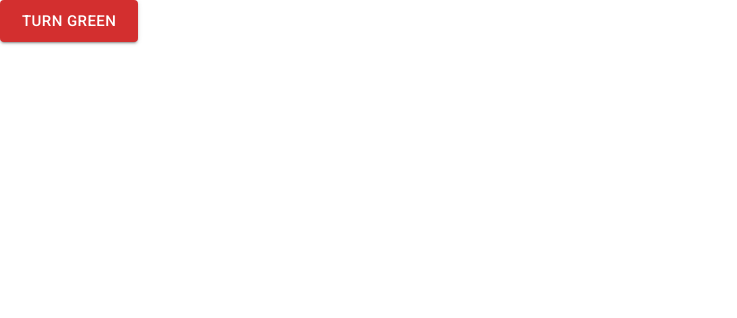
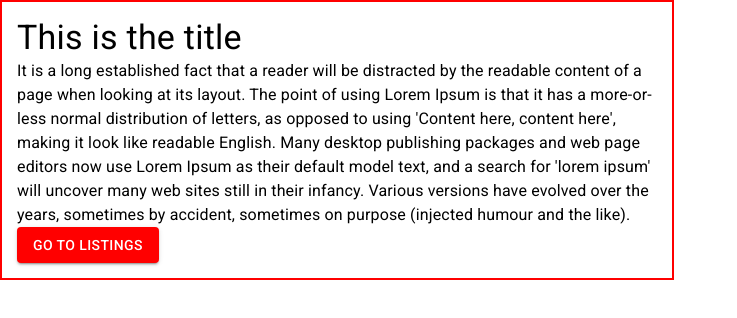
Before and after one commit to SergiyKochenko/Django-React-Build-a-Location-Based-Real-Estate-Website, a React (Create React App) app in the folder frontend/: page / in a window 1280 px wide. Shown: the top 318 px of the page, without its empty margins (0-737 px from the left). Built offline with nearby package versions, Linux system fonts and the light colour scheme.

Commit message:
Installed: npm install @mui/styles and Styling with Material UI

```diff
--- a/frontend/package.json
+++ b/frontend/package.json
@@ -6,6 +6,7 @@
     "@emotion/react": "^11.14.0",
     "@emotion/styled": "^11.14.0",
     "@mui/material": "^6.4.8",
+    "@mui/styles": "^6.4.8",
     "@testing-library/dom": "^10.4.0",
     "@testing-library/jest-dom": "^6.6.3",
     "@testing-library/react": "^16.2.0",
--- a/frontend/src/App.js
+++ b/frontend/src/App.js
@@ -1,5 +1,6 @@
 import { BrowserRouter, Route, Routes } from 'react-router-dom'
 import React from 'react'
+import { StyledEngineProvider } from '@mui/material/styles';
 
 // Components
 import Home from './Components/Home'
@@ -8,6 +9,7 @@
 
 function App () {
   return (
+    <StyledEngineProvider injectFirst>
     <BrowserRouter>
       <Routes>
         <Route path='/' element={<Home/>} />
@@ -15,6 +17,7 @@
         <Route path='/listings' element={<Listings/>} />
       </Routes>
     </BrowserRouter>
+    </StyledEngineProvider>
   )
 }
 
--- a/frontend/src/Components/Home.js
+++ b/frontend/src/Components/Home.js
@@ -1,17 +1,45 @@
 import React, { useState } from 'react'
 import { Link } from 'react-router-dom'
-import { Button } from '@mui/material'
+import { Button, Typography } from '@mui/material'
+import { makeStyles } from '@mui/styles';
+
+const useStyles = makeStyles({
+ divStyle: {
+   width: '50%',
+   border: "2px solid red",
+   padding: '15px'
+ },
+  btnStyle: {
+    backgroundColor: 'red',
+    color: 'white',
+    '&:hover': {
+      backgroundColor: 'green'
+    }
+  }
+})
 
 function Home () {
-  const [btnColor, setBtnColor] = useState('error')
+  const [btnColor, setBtnColor] = useState('error');
+  const classes = useStyles();
   return (
+    <>
+
+    <div className={classes.divStyle}>
+    <Typography variant='h4'>This is the title</Typography>
+    <Typography variant='body1'>
+      It is a long established fact that a reader will be distracted by the readable content of a page when looking at its layout. The point of using Lorem Ipsum is that it has a more-or-less normal distribution of letters, as opposed to using 'Content here, content here', making it look like readable English. Many desktop publishing packages and web page editors now use Lorem Ipsum as their default model text, and a search for 'lorem ipsum' will uncover many web sites still in their infancy. Various versions have evolved over the years, sometimes by accident, sometimes on purpose (injected humour and the like).
+      </Typography>
     <Button
       onClick={() => setBtnColor('success')}
-      color={btnColor}
       variant='contained'
-      size='large'>
-      TURN GREEN
+      size='medium'
+      className={classes.btnStyle}>
+      GO TO LISTINGS
     </Button>
+
+    </div>
+
+    </>
   )
 }
 
```
Also changed, not shown: 1 other file (tests, documents, lock files or other folders).
